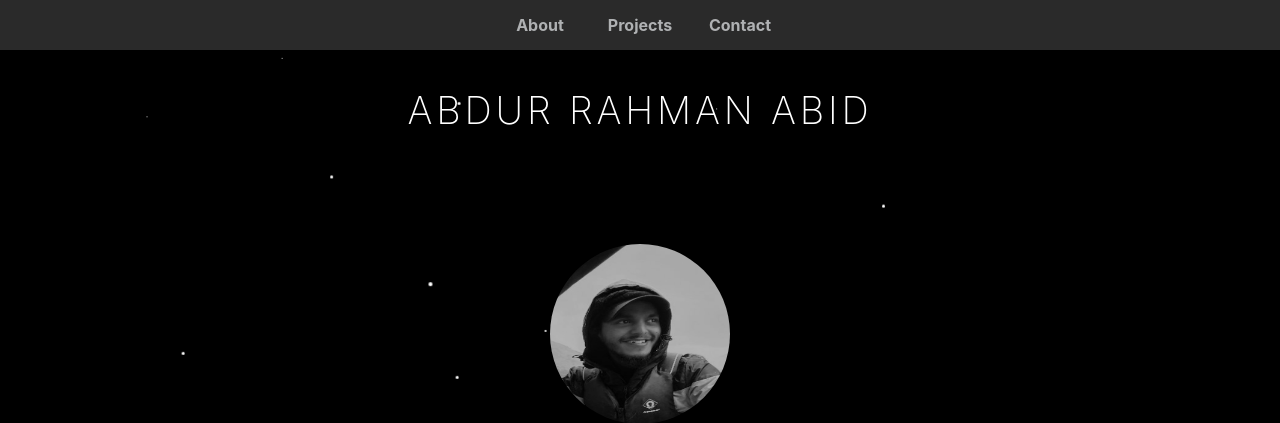
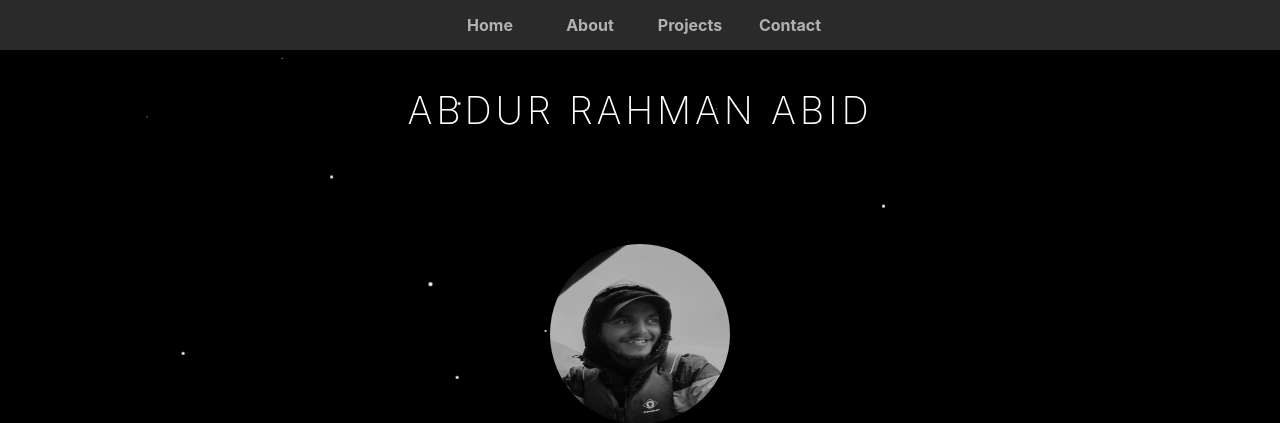
Before and after one commit to Abid-dev/portfolio, a PHP site: page / in a window 1280 px wide. Shown: the top 423 px of the page. Run offline with PHP 8.4, Linux system fonts and the light colour scheme; some libraries are stand-ins or nearby versions.

Commit message:
make a home nav button #19

```diff
--- a/index.php
+++ b/index.php
@@ -24,6 +24,9 @@
     </div>
     <div class="pageWrapper">
         <header class="navigation  align-center">
+                <div class="navigation__button ">
+                    <a href="#home" class="navigation__link  home">Home</a>
+                </div>
                 <div class="navigation__button ">
                     <a href="#aboutMe" class="navigation__link  aboutMe">About</a>
                 </div>
--- a/styles/styles.css
+++ b/styles/styles.css
@@ -261,7 +261,7 @@ footer {
   box-shadow: 2px 2px 4px rgb(0 0 0 / 10%);
 
   display: grid;
-  grid-template-columns: repeat(3, 100px);
+  grid-template-columns: repeat(4, 100px);
   justify-content: center;
   align-content: center;
 }
```
